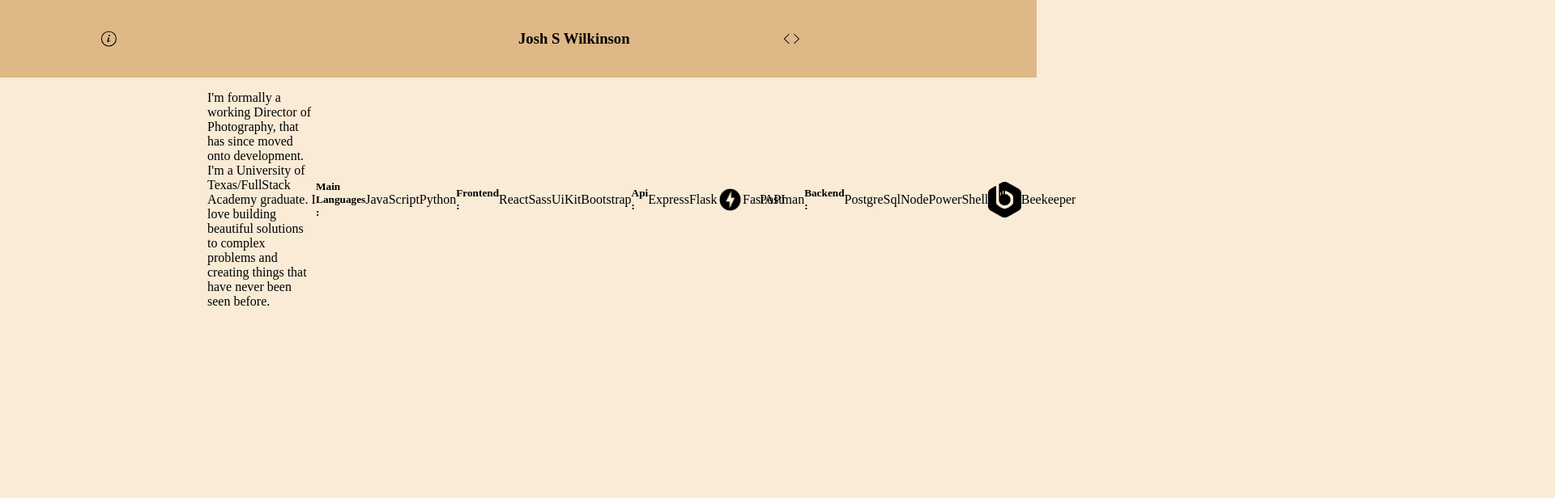
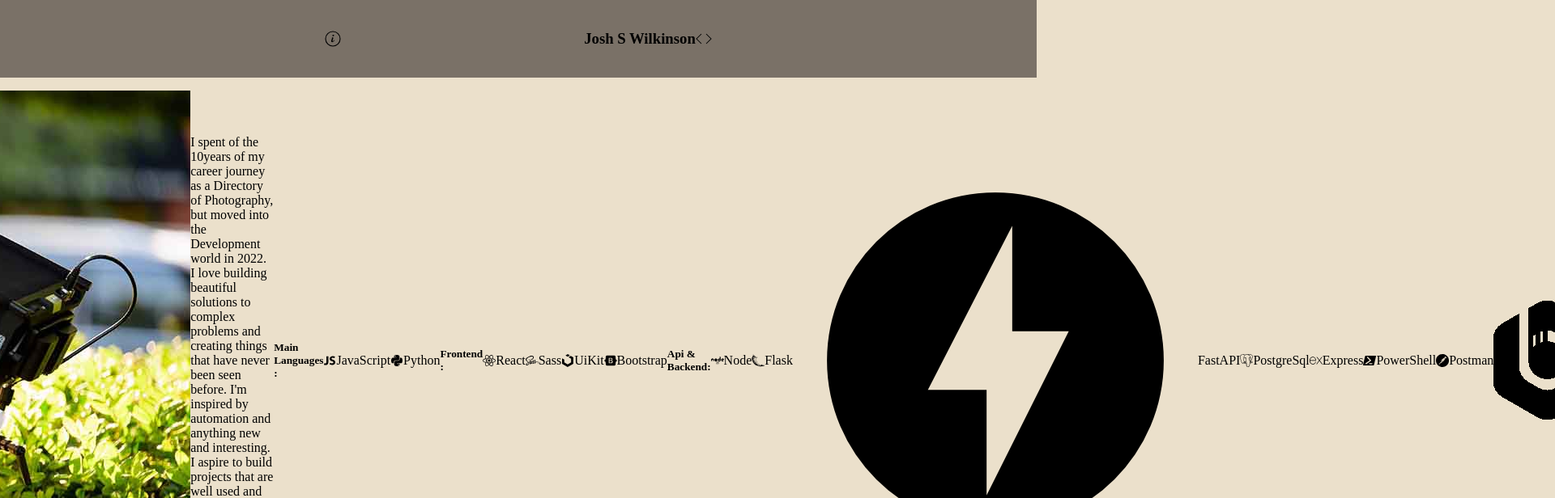
Before and after one commit to Phelsong/joshsw.dev, a React (Create React App) app: page / in a window 1280 px wide. Shown: the top 616 px of the page at 81% size, 1920 px wide, since content can reach past the window. Built offline with nearby package versions, Linux system fonts and the light colour scheme.

Commit message:
progress on about page

```diff
--- a/src/Style/About.css
+++ b/src/Style/About.css
@@ -5,15 +5,40 @@
 
 .about-container {
     width: 100%;
-    padding: 2rem;
+    padding: 4rem;
     flex-flow: column;
     align-items: center;
+}
+
+.bio {
+    flex-flow: row nowrap;
+    min-width: 80%;
+    height: 20rem;
+    align-items: center;
+    justify-content: center;
+    flex:1;
+}
+
+.headshot {
+    max-width: 40%;
+    padding: 3rem;
+}
+
+.about-paragraph {
+    min-height: 10rem;
+    max-width: 40rem;
+    margin: 3rem;
+    padding:2rem;
+    font-size: larger;
+    line-height: 2;
+    text-shadow: .1px .1px .6px black;
 }
 
 .languages-container {
     min-height: 12rem;
     min-width: 60%;
     padding: .5rem;
+    margin: 2rem 0 3rem 0;
     font-family: Righteous;
     align-items: center;
     justify-content: center;
@@ -28,16 +53,13 @@
     font-size: 1.35rem;
 }
 
-.about-paragraph {
-    height: 10rem;
-    margin: 1rem;
-}
+
 
 .tech-container {
+    height: 100%;
     flex: 1;
-    flex-flow: row;
-    align-items: center;
-    justify-content: center;
+    flex-flow: row nowrap;
+    align-content: flex-start;
 }
 
 .tech-sub-container {
@@ -51,44 +73,46 @@
     text-align: center;
 }
 
+.tech-about-main {
+    flex-flow: row;
+    justify-content: space-around;
+}
+
 .frontend-container {
-    min-height: 20rem;
+    min-height: 30rem;
+    min-width: 8rem;
     padding: .5rem;
     font-family: Righteous;
     flex-flow: column;
-    border: 2px black solid;
+
 }
 
 .api-container {
-    min-height: 20rem;
+    min-height: 30rem;
+    min-width: 8rem;
     padding: .5rem;
     font-family: Righteous;
     flex-flow: column;
-    border: 2px black solid;
-}
-
-.backend-container {
-    min-height: 20rem;
-    padding: .5rem;
-    font-family: Righteous;
-    flex-flow: column;
-    border: 2px black solid;
 }
 
 .about-icon-main {
     max-width: 4rem;
+    width: 40%;
     min-height: 4rem;
     padding: .5rem;
 }
 
 .about-icon {
+    width: 40%;
     max-width: 2.5rem;
     min-height: 2.5rem;
     padding: .2rem;
+    margin: .5rem;
 }
 
 .about-icon-manual {
     max-width: 2.5rem;
     min-height: 2.5rem;
     padding: .2rem;
+    margin: .5rem;
 }
--- a/src/Style/index.css
+++ b/src/Style/index.css
@@ -2,7 +2,7 @@ body {
   height: 100vh;
   width: 100vw;
   margin: 0;
-  background-color: antiquewhite;
+  background-color: rgb(235, 224, 203);
 
 }
 
@@ -17,10 +17,8 @@ body {
 }
 
 .root * {
-  width: 60%;
   display:flex;
   box-sizing: border-box;
-  margin: 0;
   align-items: center;
   -webkit-font-smoothing: antialiased;
   -moz-osx-font-smoothing: grayscale;
@@ -39,7 +37,7 @@ body {
   position: sticky;
   align-items: center;
   justify-content: center;
-  background-color:burlywood ;
+  background-color:rgba(98, 89, 82, 0.823) ;
 }
 .main-container {
   min-width: 100%;
--- a/src/components/About.jsx
+++ b/src/components/About.jsx
@@ -15,26 +15,26 @@ import {
   SiPowershell,
   SiFlask,
   SiPostgresql,
-  SiDjango,
   SiPostman,
   SiExpress,
 } from "react-icons/si";
-import "../Assets/BeekeeperLogopng.png"
+import "../Assets/BeekeeperLogopng.png";
 //----------------------------------------------------------------
 
 function About() {
   return (
     <div className="about-container">
-      <div className="about-paragraph">
-        I'm formally a working Director of Photography, that has since moved onto development. I'm a University of Texas/FullStack Academy graduate. I love building beautiful solutions to complex problems and creating things that have never been seen before.
+      <div className="bio">
+      <img src={require("../Assets/headshot-small.jpg")} alt="heashot" className="headshot" />
+      <p className="about-paragraph">
+        I spent of the 10years of my career journey as a Directory of Photography, but moved into the Development world in 2022. I love building beautiful solutions to complex problems and creating things that have never been seen before. I'm inspired by automation and anything new and interesting. I aspire to build projects that are well used and loved. Also, eventually working on virtual cinematography projects.
+      </p>
       </div>
       <div className="languages-container">
         <h5 className="about-title"> Main Languages : </h5>
-      <span className="tech-sub-container">
+        <span className="tech-sub-container tech-about-main">
           <IoLogoJavascript className="about-icon-main" />
           JavaScript
-        </span>
-        <span className="tech-sub-container">
           <FaPython className="about-icon-main" />
           Python
         </span>
@@ -61,47 +61,52 @@ function About() {
           </span>
         </div>
         {/* FrontEnd Ends ^^^^^^^^^^^^^^^^^^^^ */}
+        {/* API/Backend Starts */}
         <div className="api-container">
-          <h5 className="about-title"> Api : </h5>
+          <h5 className="about-title"> Api & Backend: </h5>
           <span className="tech-sub-container">
-          <SiExpress className="about-icon" />
-          Express
+            <FaNode className="about-icon" />
+            Node
           </span>
+
           <span className="tech-sub-container">
             <SiFlask className="about-icon" />
             Flask
           </span>
           <span className="tech-sub-container">
-          <img src={require("../Assets/fastapi-png.png")} alt="fast api" className="about-icon-manual" />
+            <img
+              src={require("../Assets/fastapi-png.png")}
+              alt="fast api"
+              className="about-icon-manual"
+            />
             FastAPI
           </span>
-          <span className="tech-sub-container">
-          <SiPostman className="about-icon" />
-          Postman
-          </span>
-        </div>
-        {/* API ends ^^^^^^^^^^^^^^^^^^ */}
-        {/* Backend Start ************ */}
-        <div className="backend-container">
-          <h5 className="about-title"> Backend :</h5>
           <span className="tech-sub-container">
             <SiPostgresql className="about-icon" />
             PostgreSql
           </span>
           <span className="tech-sub-container">
-          <FaNode className="about-icon" />
-          Node
+            <SiExpress className="about-icon" />
+            Express
           </span>
           <span className="tech-sub-container">
             <SiPowershell className="about-icon" />
             PowerShell
           </span>
           <span className="tech-sub-container">
-          <img src={require("../Assets/BeekeeperLogopng-black.png")} alt="beekeeper" className="about-icon-manual"/>
+            <SiPostman className="about-icon" />
+            Postman
+          </span>
+          <span className="tech-sub-container">
+            <img
+              src={require("../Assets/BeekeeperLogopng-black.png")}
+              alt="beekeeper"
+              className="about-icon-manual"
+            />
             Beekeeper
           </span>
         </div>
-        {/* Backend ends ^^^^^^^^^^^^^^ */}
+        {/* API/Backend ends ^^^^^^^^^^^^^^ */}
       </div>
     </div>
   );
```
Also changed, not shown: src/Assets/headshot-small.jpg (added). Lines whose indentation alone changed are shown as unchanged.
